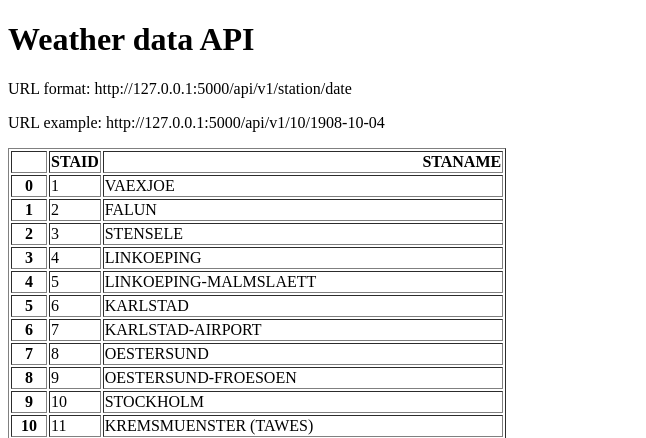
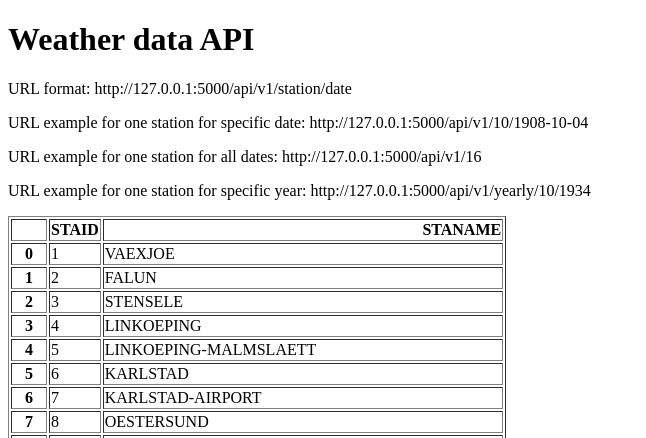
Before and after one commit to nenaddamjanovic/APP6-History-Weather-Api, a Flask app: page / in a window 1280 px wide. Shown: the top 438 px of the page, without its empty margins (0-646 px from the left). Run offline with Flask 3, Linux system fonts and the light colour scheme.

Commit message:
added url for specific records dates stations...

```diff
--- a/main.py
+++ b/main.py
@@ -33,9 +33,29 @@ def about(station, date):
             "date": date,
             "temperature": temperature}
 
+@app.route("/api/v1/<station>")
+def all_data(station):
+    filename = "data_small/TG_STAID" + str(station).zfill(6) + ".txt"
+    df = pd.read_csv(filename,
+                     skiprows=20,
+                     parse_dates=["    DATE"])
+    result = df.to_dict(orient="records")
+    return result
+
+
+@app.route("/api/v1/yearly/<station>/<year>")
+def yearly(station, year):
+    filename = "data_small/TG_STAID" + str(station).zfill(6) + ".txt"
+    df = pd.read_csv(filename,
+                     skiprows=20)
+    df["    DATE"] = df["    DATE"].astype(str)
+    result = df[df["    DATE"].str.startswith(str(year))].to_dict(orient="records")
+    return result
+
 
 if __name__ == "__main__":
     app.run(debug=True, port=5000)
+
 
 # Summary:
 # Home Route (/): Renders an HTML template (home.html). API Route (
--- a/templates/home.html
+++ b/templates/home.html
@@ -7,7 +7,9 @@
 <body>
 <h1>Weather data API</h1>
 <p>URL format: http://127.0.0.1:5000/api/v1/station/date</p>
-<p>URL example: http://127.0.0.1:5000/api/v1/10/1908-10-04</p>
+<p>URL example for one station for specific date: http://127.0.0.1:5000/api/v1/10/1908-10-04</p>
+<p>URL example for one station for all dates: http://127.0.0.1:5000/api/v1/16</p>
+<p>URL example for one station for specific year: http://127.0.0.1:5000/api/v1/yearly/10/1934</p>
 <p>{{data|safe}}</p>
 </body>
 </html>
```
